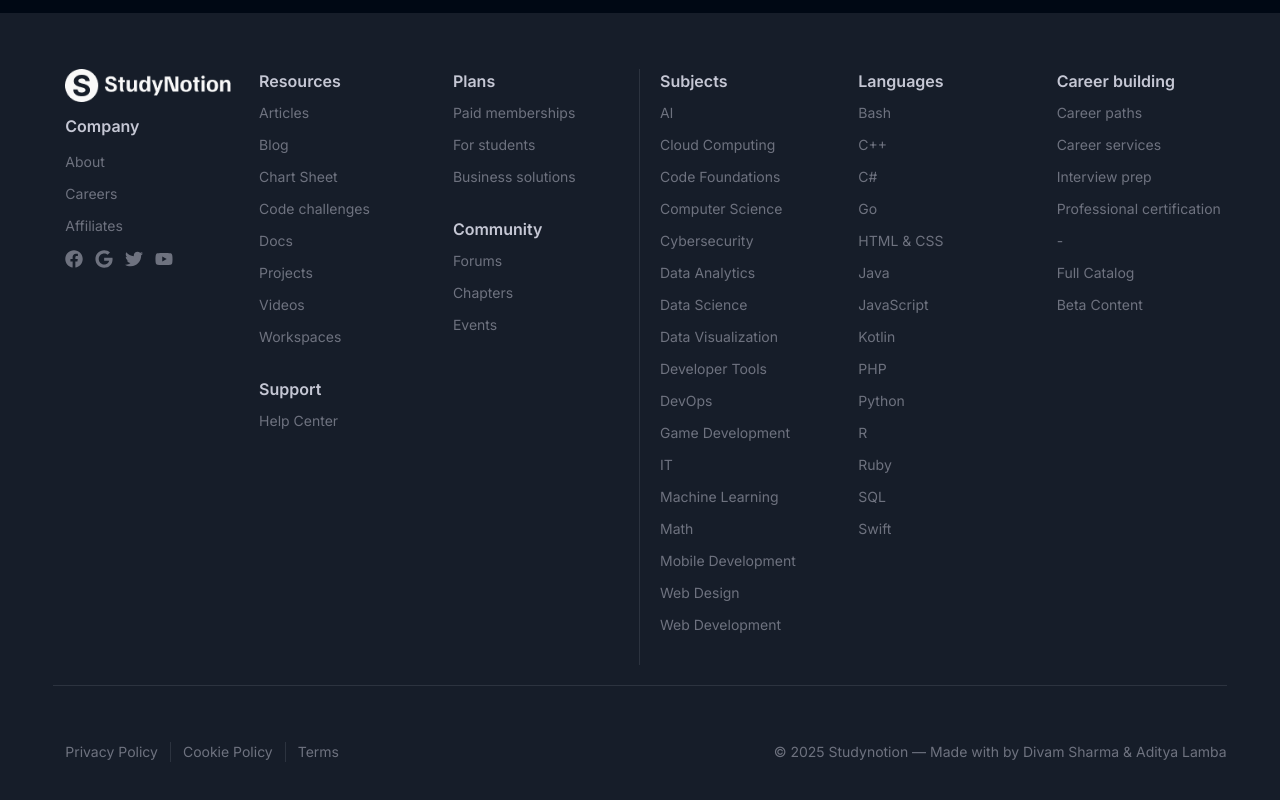
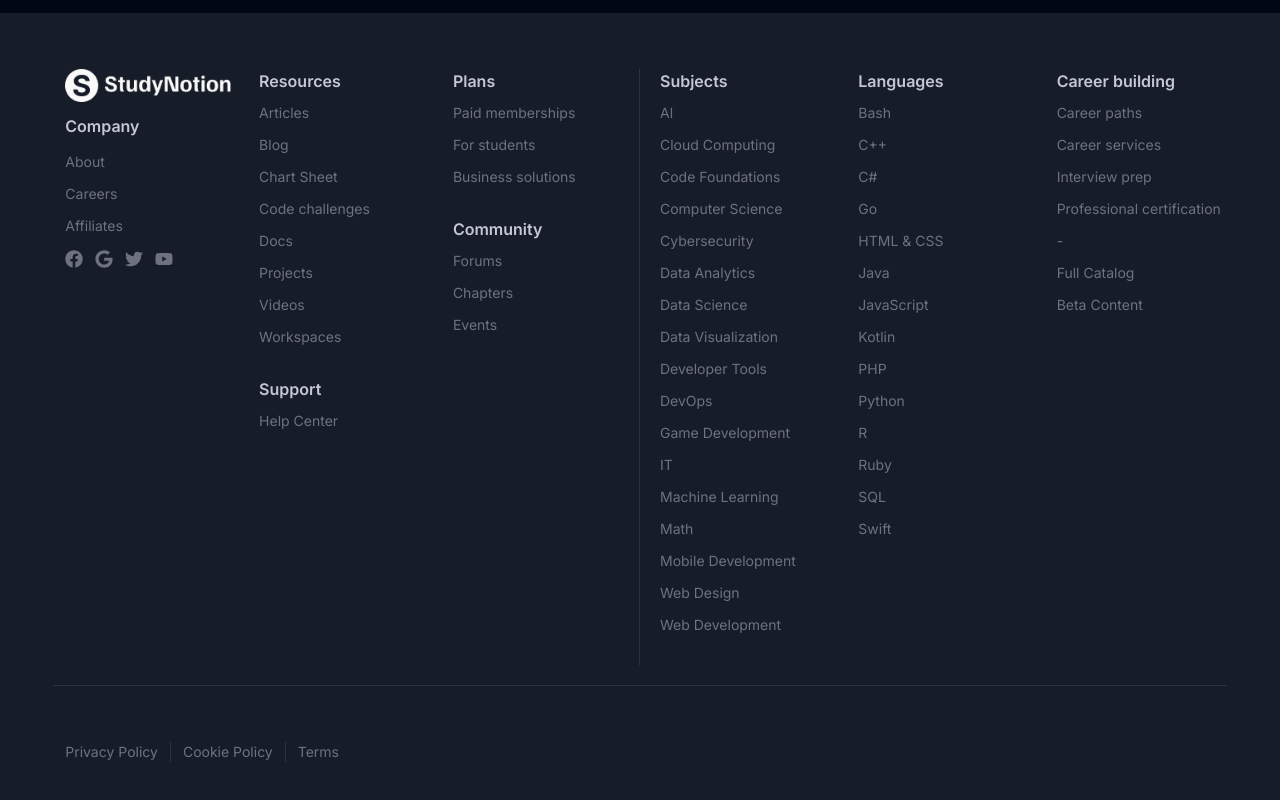
Before and after one commit to Divamsharma21/Study-Notion-App, a React (Create React App) app: page / in a window 1280 px wide. Shown: the part 5112-5912 px from the top of the page. Built offline with nearby package versions, Linux system fonts and the light colour scheme; no server answers; a web font is replaced by a local one.

Commit message:
update footer

```diff
--- a/src/components/Common/Footer.jsx
+++ b/src/components/Common/Footer.jsx
@@ -172,7 +172,7 @@ const Footer = () => {
             })}
           </div>
 
-           <div className="text-center">© 2025 Studynotion — Made with by Divam Sharma & Aditya Lamba</div>
+           {/* <div className="text-center">© 2025 Studynotion — Made with by Divam Sharma & Aditya Lamba</div> */}
         </div>
       </div>
     </div>
```
